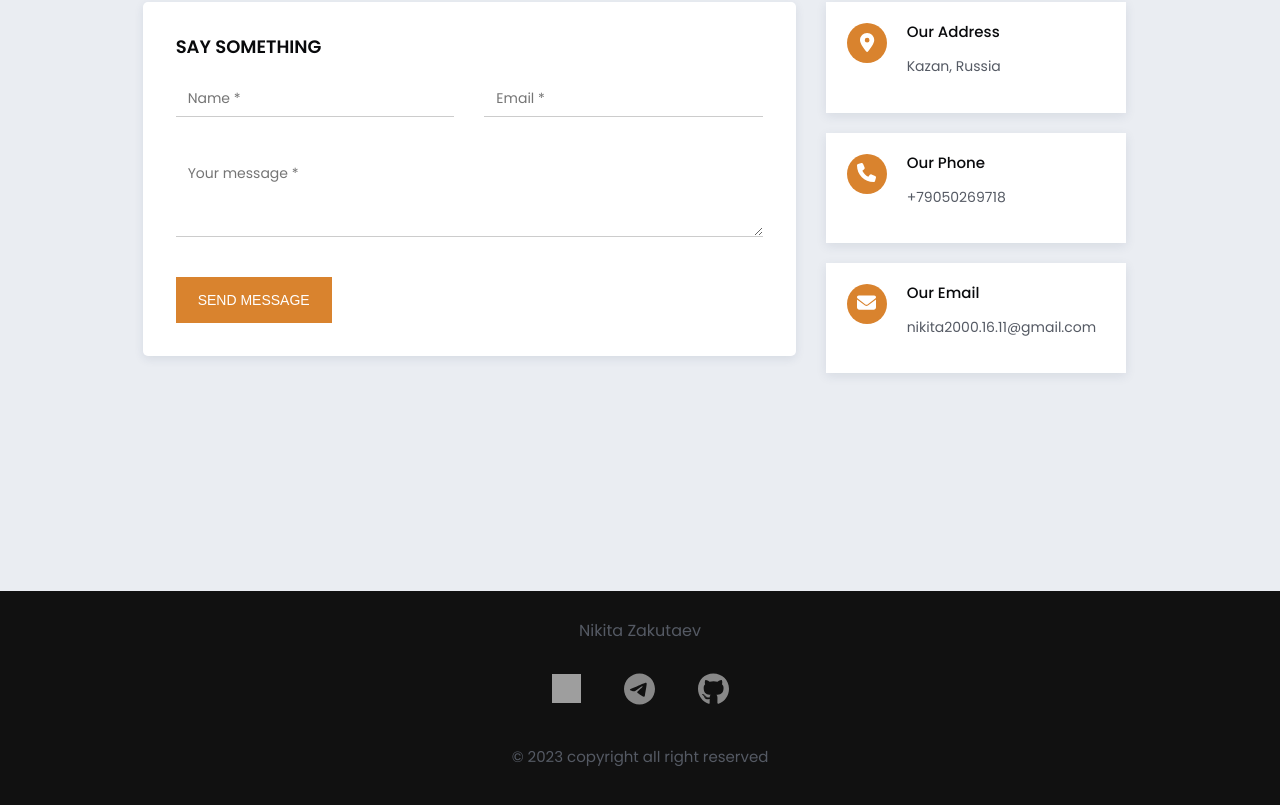
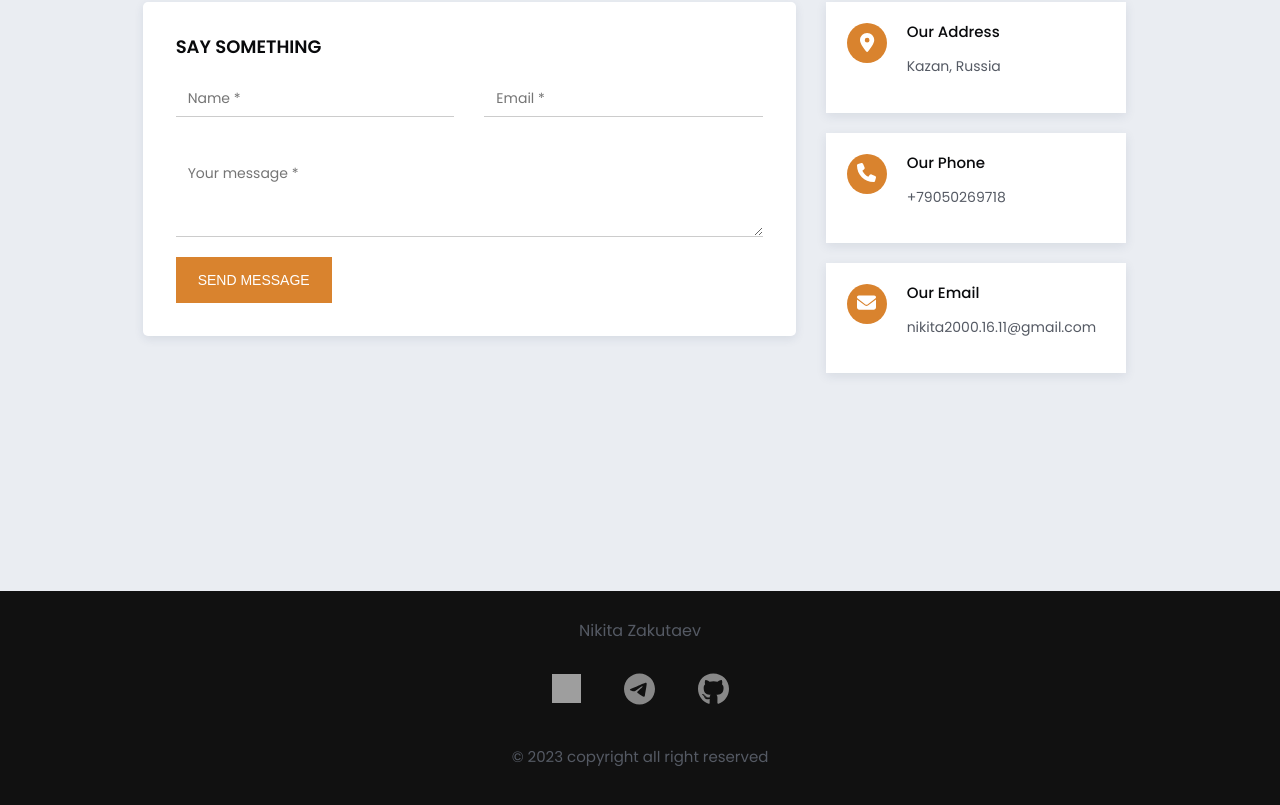
Before and after one commit to nikizak34/Portfolio, a React (Create React App) app: page / in a window 1280 px wide. Shown: the part 3203-4008 px from the top of the page. Built offline with nearby package versions, Linux system fonts and the light colour scheme; grey boxes are pictures that could not be loaded.

Commit message:
fix margin

```diff
--- a/src/contacts/FormGroup/FormGroup.module.scss
+++ b/src/contacts/FormGroup/FormGroup.module.scss
@@ -40,6 +40,7 @@
       -webkit-tap-highlight-color: transparent;
 
       .formGroup {
+        margin-bottom: 20px;
         position: relative;
         width: 100%;
         padding: 0 15px;
@@ -62,7 +63,6 @@
         flex: 0 0 100%;
         width: 100%;
         padding:0 15px;
-        margin-top: 20px;
         .mBtn {
           background: #d9832e;
           color: #ffffff;
```
